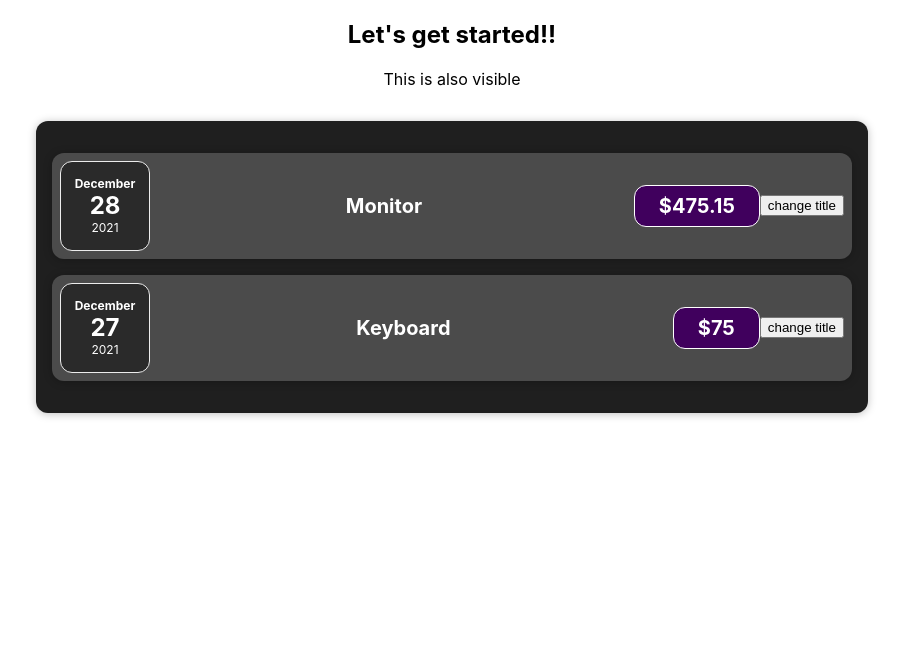
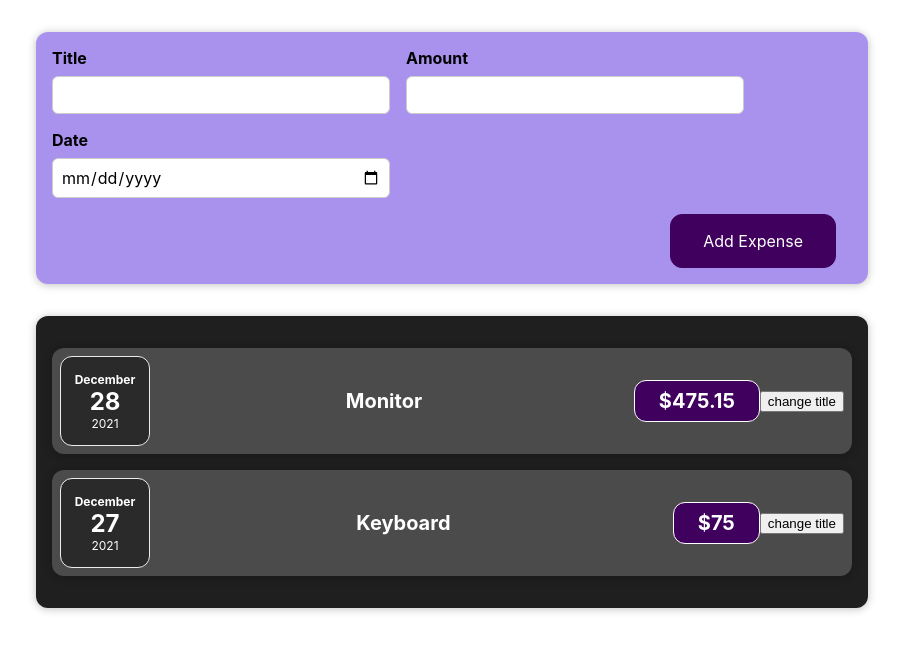
Before and after one commit to cravatsc/react-learning, a React (Create React App) app: page / in a window 1280 px wide. Shown: the top 652 px of the page, without its empty margins (188-1091 px from the left). Built offline with nearby package versions, Linux system fonts and the light colour scheme.

Commit message:
add components to add new expenses

```diff
--- a/src/App.tsx
+++ b/src/App.tsx
@@ -3,6 +3,7 @@ import logo from './logo.svg';
 import './App.css';
 import { ExpenseItem, Expense } from './components/expenses/ExpenseItem';
 import { ExpenseList } from './components/expenses/ExpenseList';
+import { NewExpense } from './components/newexpense/NewExpense';
 
 const App1 = () => (
   <div className="App">
@@ -39,8 +40,7 @@ const App = () => {
 
   return (
     <div className="App">
-      <h2>Let's get started!!</h2>
-      <p>This is also visible</p>
+      <NewExpense />
       <ExpenseList expenses={expenseArray} />
     </div>
   );
--- /dev/null
+++ b/src/components/newexpense/ExpenseForm.css
@@ -0,0 +1,26 @@
+.new-expense__controls {
+  display: flex;
+  flex-wrap: wrap;
+  gap: 1rem;
+  margin-bottom: 1rem;
+  text-align: left;
+}
+
+.new-expense__control label {
+  font-weight: bold;
+  margin-bottom: 0.5rem;
+  display: block;
+}
+
+.new-expense__control input {
+  font: inherit;
+  padding: 0.5rem;
+  border-radius: 6px;
+  border: 1px solid #ccc;
+  width: 20rem;
+  max-width: 100%;
+}
+
+.new-expense__actions {
+  text-align: right;
+}
--- /dev/null
+++ b/src/components/newexpense/ExpenseForm.tsx
@@ -0,0 +1,25 @@
+import './ExpenseForm.css';
+
+export const ExpenseForm: React.FC = () => {
+  return (
+    <form>
+      <div className="new-expense__controls">
+        <div className="new-expense__control">
+          <label>Title</label>
+          <input type="text" />
+        </div>
+        <div className="new-expense__control">
+          <label>Amount</label>
+          <input type="number" min="0.01" step="0.01" />
+        </div>
+        <div className="new-expense__control">
+          <label>Date</label>
+          <input type="date" min="2019-01-01" max="2022-12-31" />
+        </div>
+      </div>
+      <div className="new-expense__actions">
+        <button type="submit">Add Expense</button>
+      </div>
+    </form>
+  );
+};
--- /dev/null
+++ b/src/components/newexpense/NewExpense.css
@@ -0,0 +1,38 @@
+.new-expense {
+  background-color: #a892ee;
+  padding: 1rem;
+  margin: 2rem auto;
+  width: 50rem;
+  max-width: 95%;
+  border-radius: 12px;
+  text-align: center;
+  box-shadow: 0 1px 8px rgba(0, 0, 0, 0.25);
+}
+
+.new-expense button {
+  font: inherit;
+  cursor: pointer;
+  padding: 1rem 2rem;
+  border: 1px solid #40005d;
+  background-color: #40005d;
+  color: white;
+  border-radius: 12px;
+  margin-right: 1rem;
+}
+
+.new-expense button:hover,
+.new-expense button:active {
+  background-color: #510674;
+  border-color: #510674;
+}
+
+.new-expense button.alternative {
+  color: #220131;
+  border-color: transparent;
+  background-color: transparent;
+}
+
+.new-expense button.alternative:hover,
+.new-expense button.alternative:active {
+  background-color: #ddb3f8;
+}
--- /dev/null
+++ b/src/components/newexpense/NewExpense.tsx
@@ -0,0 +1,10 @@
+import { ExpenseForm } from './ExpenseForm';
+import './NewExpense.css';
+
+export const NewExpense: React.FC = () => {
+  return (
+    <div className="new-expense">
+      <ExpenseForm />
+    </div>
+  );
+};
```
